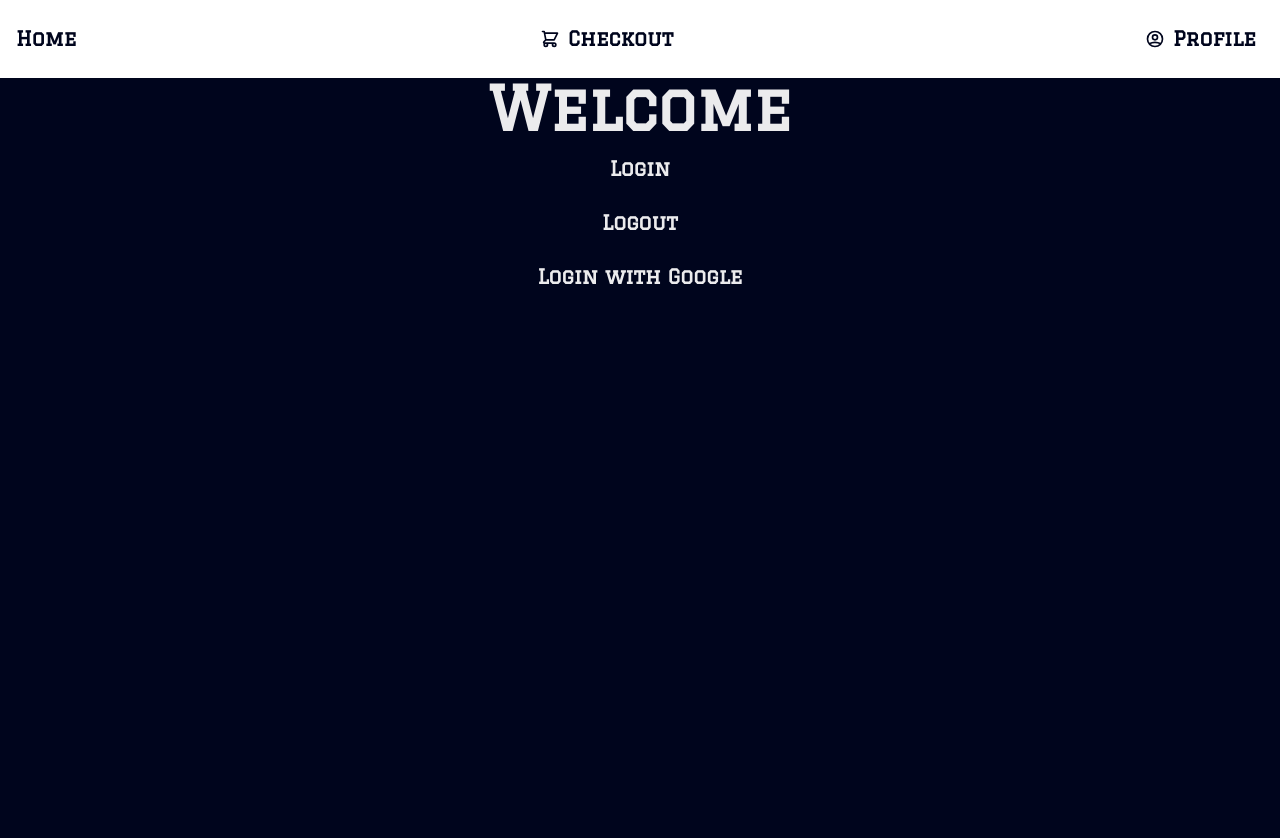
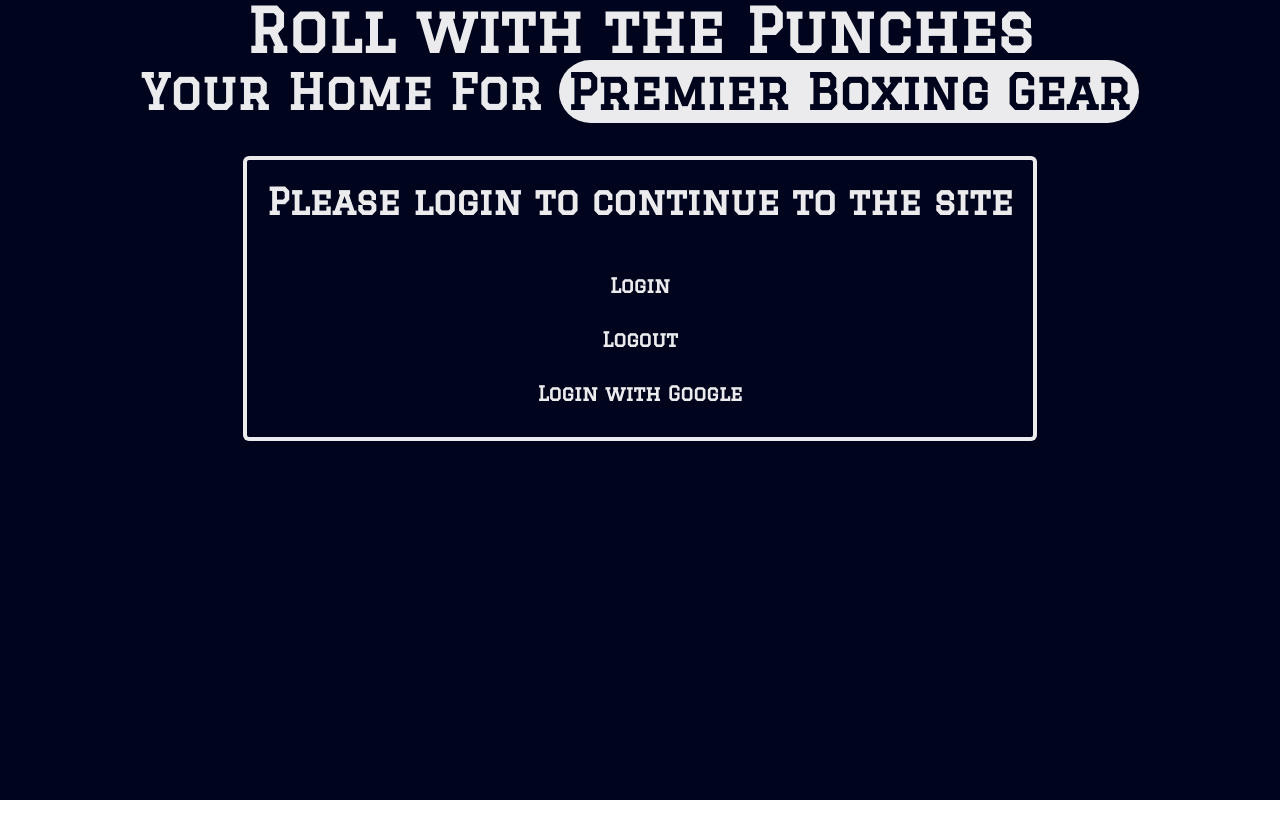
Before and after one commit to reed-mcdaniel-716/roll_with_the_punches_ecommerce, a React (Create React App) app in the folder frontend/: page /profile in a window 1280 px wide. Shown: the top 838 px of the page. After the commit the page ends 800 px from the top, so only its background shows below. Built offline with nearby package versions, Linux system fonts and the light colour scheme.

Commit message:
protecting routes

```diff
--- a/frontend/src/App.jsx
+++ b/frontend/src/App.jsx
@@ -1,13 +1,30 @@
-import React from 'react';
+import React, { createContext, useState } from 'react';
 import NavBar from './components/navigation/NavBar';
-import { Outlet } from 'react-router-dom';
+import { Outlet, Navigate, useLocation } from 'react-router-dom';
+
+// auth context
+export const AuthContext = createContext({
+  isLoggedIn: false,
+  setLogin: () => {},
+  firstName: '',
+  setFirstName: () => {},
+});
 
 function App() {
+  const location = useLocation();
+  const [isLoggedIn, setLogin] = useState(false);
+  const [firstName, setFirstName] = useState('');
   return (
-    <>
+    <AuthContext.Provider
+      value={{ isLoggedIn, setLogin, firstName, setFirstName }}
+    >
       <NavBar />
-      <Outlet />
-    </>
+      {isLoggedIn ? (
+        <Outlet />
+      ) : (
+        <Navigate to="/profile" state={{ from: location }} />
+      )}
+    </AuthContext.Provider>
   );
 }
 
--- /dev/null
+++ b/frontend/src/components/Banner.jsx
@@ -0,0 +1,27 @@
+import { Heading, Highlight, VStack } from '@chakra-ui/react';
+
+const Banner = () => {
+  return (
+    <VStack>
+      <Heading color="whiteAlpha.900" as="h1" size="3xl">
+        Roll with the Punches
+      </Heading>
+      <Heading color="whiteAlpha.900" as="h2" size="2xl">
+        <Highlight
+          query="Premier Boxing Gear"
+          styles={{
+            px: '2',
+            py: '1',
+            rounded: 'full',
+            bg: 'whiteAlpha.900',
+            color: 'brand.rich_black',
+          }}
+        >
+          Your Home For Premier Boxing Gear
+        </Highlight>
+      </Heading>
+    </VStack>
+  );
+};
+
+export default Banner;
--- a/frontend/src/index.js
+++ b/frontend/src/index.js
@@ -37,13 +37,12 @@ const router = createBrowserRouter([
         element: <Home />,
         errorElement: <ErrorPage />,
       },
-      {
-        path: '/profile',
-        element: <ProfilePage />,
-        errorElement: <ErrorPage />,
-      },
     ],
     errorElement: <ErrorPage />,
+  },
+  {
+    path: '/profile',
+    element: <ProfilePage />,
   },
 ]);
 
--- a/frontend/src/pages/Home.jsx
+++ b/frontend/src/pages/Home.jsx
@@ -5,30 +5,13 @@ import {
   Highlight,
   VStack,
 } from '@chakra-ui/react';
+import Banner from '../components/Banner';
 
 const Home = () => {
   return (
     <Container bg="brand.rich_black" maxWidth="100%" minHeight="100vh">
       <Center>
-        <VStack>
-          <Heading color="whiteAlpha.900" as="h1" size="3xl">
-            Roll with the Punches
-          </Heading>
-          <Heading color="whiteAlpha.900" as="h2" size="2xl">
-            <Highlight
-              query="Premier Boxing Gear"
-              styles={{
-                px: '2',
-                py: '1',
-                rounded: 'full',
-                bg: 'whiteAlpha.900',
-                color: 'brand.rich_black',
-              }}
-            >
-              Your Home For Premier Boxing Gear
-            </Highlight>
-          </Heading>
-        </VStack>
+        <Banner />
       </Center>
     </Container>
   );
--- a/frontend/src/pages/ProfilePage.jsx
+++ b/frontend/src/pages/ProfilePage.jsx
@@ -1,12 +1,16 @@
 import {
+  Card,
+  CardHeader,
+  CardBody,
+  CardFooter,
   Center,
   Container,
   Heading,
-  Highlight,
   VStack,
   Link as ChakraLink,
 } from '@chakra-ui/react';
 import { Link as ReactRouterLink } from 'react-router-dom';
+import Banner from '../components/Banner';
 
 const onLogoutClick = e => {};
 const onLogoutKeyDown = e => {};
@@ -19,9 +23,21 @@ const ProfilePage = () => {
     <Container bg="brand.rich_black" maxWidth="100%" minHeight="100vh">
       <Center>
         <VStack>
-          <Heading color="whiteAlpha.900" as="h1" size="3xl">
-            Welcome
+          <Banner />
+          <Card
+            bg="brand.rich_black"
+            my={8}
+            align="center"
+            borderWidth={4}
+            borderColor="whiteAlpha.900"
+          >
+            <CardHeader>
+              <Heading color="whiteAlpha.900" as="h3" size="xl">
+                Please login to continue to the site
               </Heading>
+            </CardHeader>
+            <CardBody>
+              <VStack>
                 <ChakraLink
                   as={ReactRouterLink}
                   to="/auth/login"
@@ -58,6 +74,9 @@ const ProfilePage = () => {
                   Login with Google
                 </ChakraLink>
               </VStack>
+            </CardBody>
+          </Card>
+        </VStack>
       </Center>
     </Container>
   );
```
Lines whose indentation alone changed are shown as unchanged.
